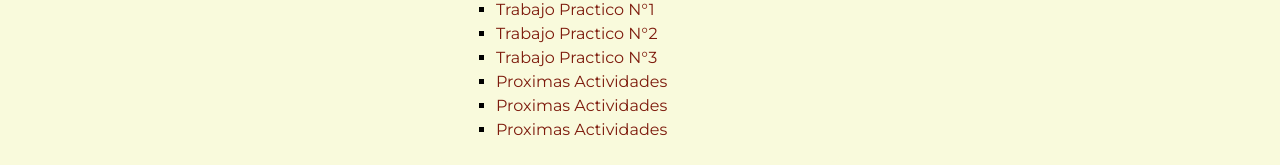
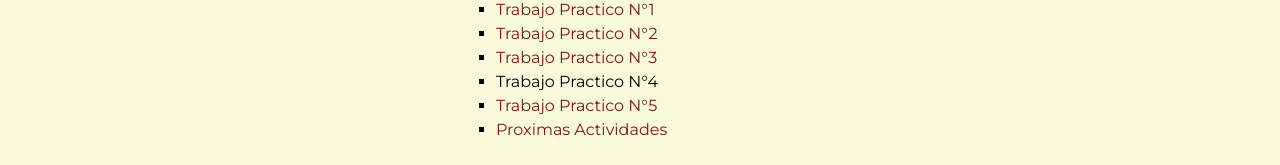
Before and after one commit to emikdev/plataformas-moviles-entregas, a plain HTML site: page index.html in a window 1280 px wide. Shown: the part 439-604 px from the top of the page. Drawn offline with Linux system fonts and the light colour scheme.

Commit message:
Update index.html
Se agregaron los hypervinculos a los nuevos documentos

```diff
--- a/index.html
+++ b/index.html
@@ -49,9 +49,9 @@
 
         <li><a href="Works/tp3/index.html">Trabajo Practico N°3</a></li>
 
-        <li><a href="">Proximas Actividades</a></li>
+        <li><a href="Works/tp4/index.html"></a>Trabajo Practico N°4</li>
 
-        <li><a href="">Proximas Actividades</a></li>
+        <li><a href="Works/tp5/index.html">Trabajo Practico N°5</a></li>
 
         <li><a href="">Proximas Actividades</a></li>
 
```
